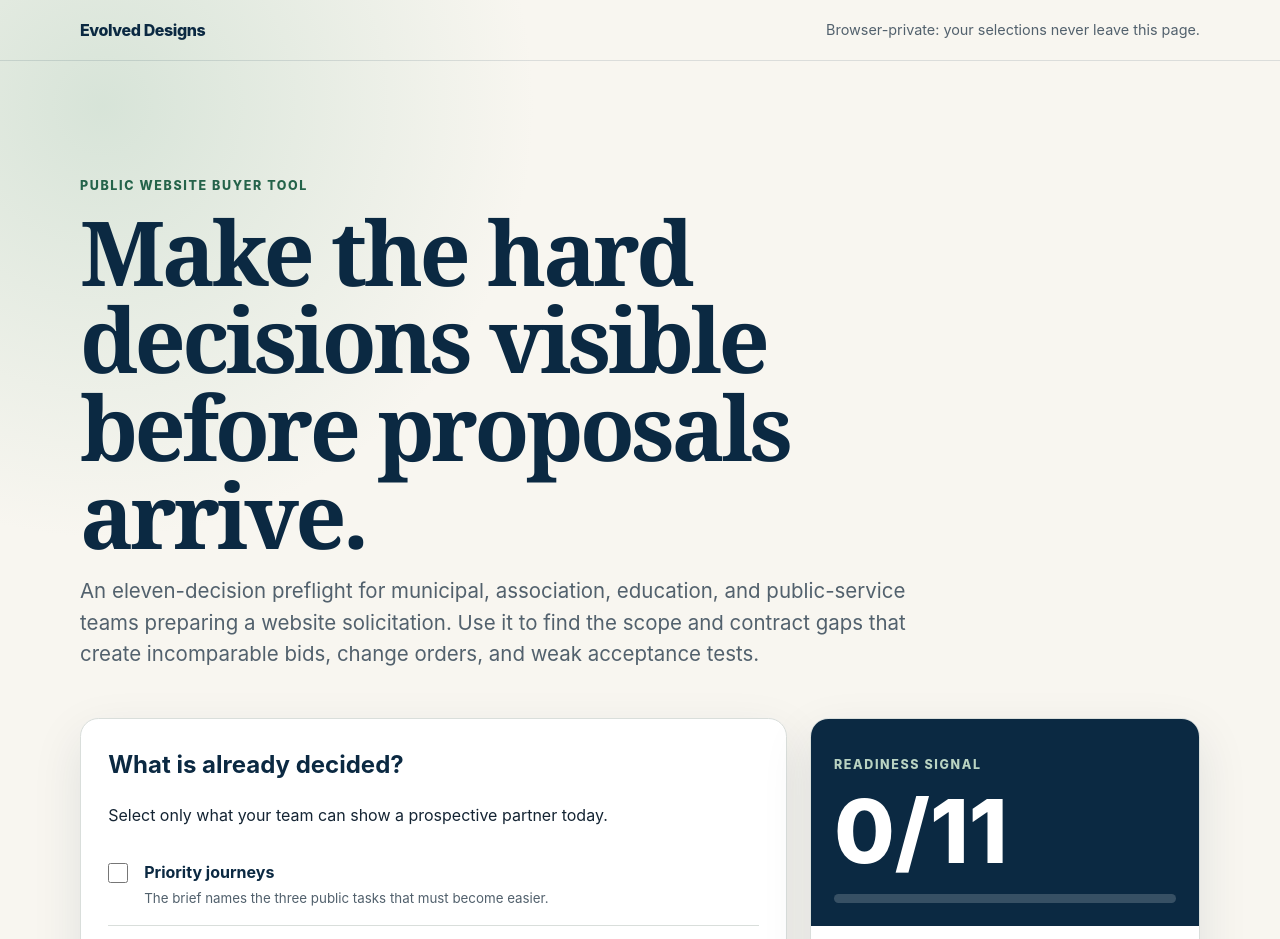
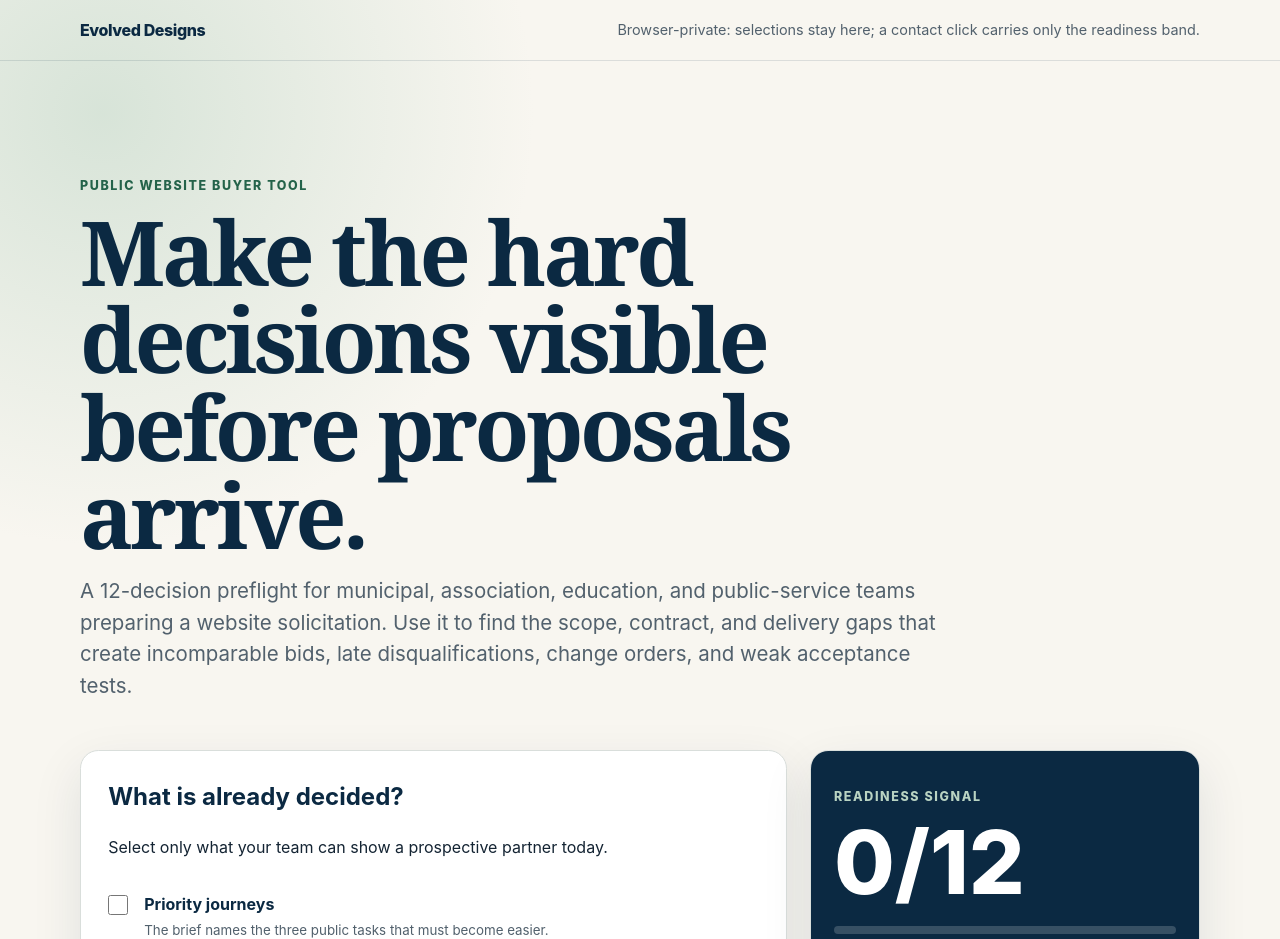
Before and after one commit to Evolved-Designs/public-website-procurement-preflight, a website: page index.html in a window 1280 px wide. Shown: the top 939 px of the page. Drawn offline with Linux system fonts and the light colour scheme.

Commit message:
Add submission readiness and contact attribution

```diff
--- a/app.js
+++ b/app.js
@@ -1,11 +1,11 @@
 export const readinessBands = Object.freeze([
   {
-    min: 10,
+    min: 11,
     label: 'Ready for vendor comparison',
     summary: 'Your brief exposes the decisions a capable partner needs to price, plan, and validate the work.'
   },
   {
-    min: 7,
+    min: 8,
     label: 'Scope the gaps before release',
     summary: 'The direction is visible, but unanswered requirements could widen estimates or create change orders.'
   },
@@ -16,8 +16,8 @@ export const readinessBands = Object.freeze([
   }
 ]);
 
-export function scoreReadiness(selected, total = 11) {
-  const safeTotal = Math.max(1, Number(total) || 11);
+export function scoreReadiness(selected, total = 12) {
+  const safeTotal = Math.max(1, Number(total) || 12);
   const safeSelected = Math.min(safeTotal, Math.max(0, Number(selected) || 0));
   const band = readinessBands.find((candidate) => safeSelected >= candidate.min) ?? readinessBands.at(-1);
 
@@ -29,11 +29,18 @@ export function scoreReadiness(selected, total = 11) {
   };
 }
 
-export function consultationCta(selected, total = 11) {
+export function consultationCta(selected, total = 12) {
   const { percentage } = scoreReadiness(selected, total);
   if (percentage >= 85) return 'Compare implementation options with Evolved';
   if (percentage >= 55) return 'Stress-test the brief with Evolved';
   return 'Scope the first phase with Evolved';
+}
+
+export function consultationBand(selected, total = 12) {
+  const { percentage } = scoreReadiness(selected, total);
+  if (percentage >= 85) return 'vendor_ready';
+  if (percentage >= 55) return 'scope_gaps';
+  return 'discovery';
 }
 
 function initPreflight() {
@@ -64,6 +71,12 @@ function initPreflight() {
     meter.style.setProperty('--score', `${result.percentage}%`);
     meter.setAttribute('aria-valuenow', String(result.percentage));
     consult.textContent = consultationCta(result.selected, result.total);
+    const consultUrl = new URL('https://evolveddesigns.net/contact-us/');
+    consultUrl.searchParams.set('utm_source', 'github_pages');
+    consultUrl.searchParams.set('utm_medium', 'owned_tool');
+    consultUrl.searchParams.set('utm_campaign', 'procurement_preflight');
+    consultUrl.searchParams.set('utm_content', `readiness_${consultationBand(result.selected, result.total)}`);
+    consult.href = consultUrl.toString();
   }
 
   async function copySummary() {
--- a/index.html
+++ b/index.html
@@ -4,11 +4,11 @@
   <meta charset="utf-8">
   <meta name="viewport" content="width=device-width, initial-scale=1">
   <title>Public Website Procurement Preflight | Evolved Designs</title>
-  <meta name="description" content="A browser-private eleven-decision check for public-service teams preparing a website solicitation or comparing implementation partners.">
+  <meta name="description" content="A browser-private 12-decision check for public-service teams preparing, routing, or evaluating a website solicitation.">
   <link rel="canonical" href="https://evolved-designs.github.io/public-website-procurement-preflight/">
   <meta property="og:type" content="website">
   <meta property="og:title" content="Public Website Procurement Preflight">
-  <meta property="og:description" content="Expose the eleven decisions that make a public website brief easier to price, compare, contract, and validate.">
+  <meta property="og:description" content="Expose the 12 decisions that make a public website brief easier to price, route, compare, contract, and validate.">
   <meta property="og:url" content="https://evolved-designs.github.io/public-website-procurement-preflight/">
   <meta name="twitter:card" content="summary">
   <meta name="twitter:title" content="Public Website Procurement Preflight">
@@ -18,7 +18,7 @@
       "@context": "https://schema.org",
       "@type": "WebApplication",
       "name": "Public Website Procurement Preflight",
-      "description": "A browser-private eleven-decision check for public-service teams preparing a website solicitation or comparing implementation partners.",
+      "description": "A browser-private 12-decision check for public-service teams preparing, routing, or evaluating a website solicitation.",
       "url": "https://evolved-designs.github.io/public-website-procurement-preflight/",
       "applicationCategory": "BusinessApplication",
       "operatingSystem": "Any",
@@ -38,7 +38,7 @@
   <header class="masthead">
     <div class="shell">
       <a class="brand" href="https://evolveddesigns.net/?utm_source=github_pages&amp;utm_medium=owned_tool&amp;utm_campaign=procurement_preflight">Evolved Designs</a>
-      <p class="privacy-note">Browser-private: your selections never leave this page.</p>
+      <p class="privacy-note">Browser-private: selections stay here; a contact click carries only the readiness band.</p>
     </div>
   </header>
 
@@ -46,7 +46,7 @@
     <section class="hero shell" aria-labelledby="page-title">
       <p class="eyebrow">Public website buyer tool</p>
       <h1 id="page-title">Make the hard decisions visible before proposals arrive.</h1>
-      <p class="lede">An eleven-decision preflight for municipal, association, education, and public-service teams preparing a website solicitation. Use it to find the scope and contract gaps that create incomparable bids, change orders, and weak acceptance tests.</p>
+      <p class="lede">A 12-decision preflight for municipal, association, education, and public-service teams preparing a website solicitation. Use it to find the scope, contract, and delivery gaps that create incomparable bids, late disqualifications, change orders, and weak acceptance tests.</p>
     </section>
 
     <section class="workspace shell" aria-label="Procurement readiness workspace">
@@ -64,13 +64,14 @@
         <label class="decision"><input type="checkbox" data-short="Governance" data-gap="assign decision, review, and publishing authority"><span><strong>Governance and approvals</strong><small>Decision makers, reviewers, publishers, and escalation paths are named.</small></span></label>
         <label class="decision"><input type="checkbox" data-short="Budget and schedule" data-gap="separate the fixed constraints from the negotiable scope"><span><strong>Budget and schedule boundaries</strong><small>The brief distinguishes hard constraints, desired milestones, and scope that can be phased.</small></span></label>
         <label class="decision"><input type="checkbox" data-short="Post-launch care" data-gap="define training, warranty, maintenance, and continuous-improvement ownership"><span><strong>Launch-to-care handoff</strong><small>Training, warranty, hosting, updates, support, measurement, and improvement have an owner after launch.</small></span></label>
-        <label class="decision"><input type="checkbox" data-short="Evaluation and contract" data-gap="publish vendor qualifications, evaluation weights, submission authority, insurance, ownership, and contract boundaries"><span><strong>Evaluation and contract readiness</strong><small>Qualifications, scoring, insurance, data ownership, public-records terms, signing authority, and submission rules are explicit.</small></span></label>
+        <label class="decision"><input type="checkbox" data-short="Evaluation and contract" data-gap="publish vendor qualifications, evaluation weights, insurance, ownership, and contract boundaries"><span><strong>Evaluation and contract readiness</strong><small>Qualifications, scoring, insurance, data ownership, public-records terms, and contract boundaries are explicit.</small></span></label>
+        <label class="decision"><input type="checkbox" data-short="Submission logistics" data-gap="document the delivery channel, copy and file requirements, registration, signing authority, and deadline clock"><span><strong>Submission logistics and authority</strong><small>Delivery method, paper and file copies, registration, addenda, signature authority, package label, and official deadline clock are confirmed.</small></span></label>
       </form>
 
       <aside class="panel result" aria-live="polite">
         <div class="result-top">
           <p class="eyebrow">Readiness signal</p>
-          <strong class="score" data-score>0/11</strong>
+          <strong class="score" data-score>0/12</strong>
           <div class="meter" data-meter role="progressbar" aria-label="Procurement readiness" aria-valuemin="0" aria-valuemax="100" aria-valuenow="0"></div>
         </div>
         <div class="result-body">
@@ -95,11 +96,12 @@
         <li><a href="https://www.section508.gov/buy/request-accessibility-information/">Section508.gov: request accessibility information from vendors</a></li>
         <li><a href="https://cityofesmo.com/wp-content/uploads/2026/07/Excelsior_Springs_Website_RFP_2026.pdf">City of Excelsior Springs: current municipal website RFP</a></li>
         <li><a href="https://cityofesmo.com/wp-content/uploads/2026/08/Web2026-RFP-Addendum-QA_3-FINAL.pdf">City of Excelsior Springs: current proposal and contract addendum</a></li>
+        <li><a href="https://montva.com/docs/default-source/purchasing-solicitations/2027/27-05_rfp_economic-development-website-redesign.pdf?sfvrsn=745244d0_2">Montgomery County, Virginia: current website-redesign RFP</a></li>
       </ul>
       <p class="boundary">This planning aid is not legal advice, a compliance certification, or a substitute for counsel, an accessibility program manager, or independent acceptance testing.</p>
     </section>
   </main>
 
-  <footer><div class="shell">Built by Evolved Designs for teams buying public-facing web systems. No form, account, tracking script, or saved browser state is used.</div></footer>
+  <footer><div class="shell">Built by Evolved Designs for teams buying public-facing web systems. No form, account, tracking script, or saved browser state is used; a contact click carries only the readiness band.</div></footer>
 </body>
 </html>
```
Also changed, not shown: tests/check-files.mjs (+4 -1 lines), tests/preflight.test.mjs (+15 -9 lines), README.md.
